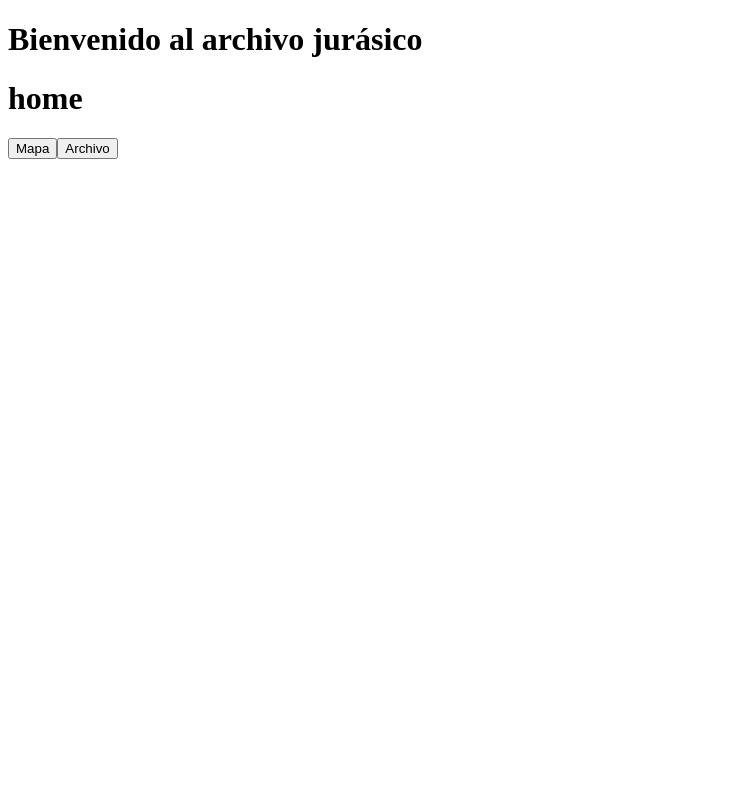
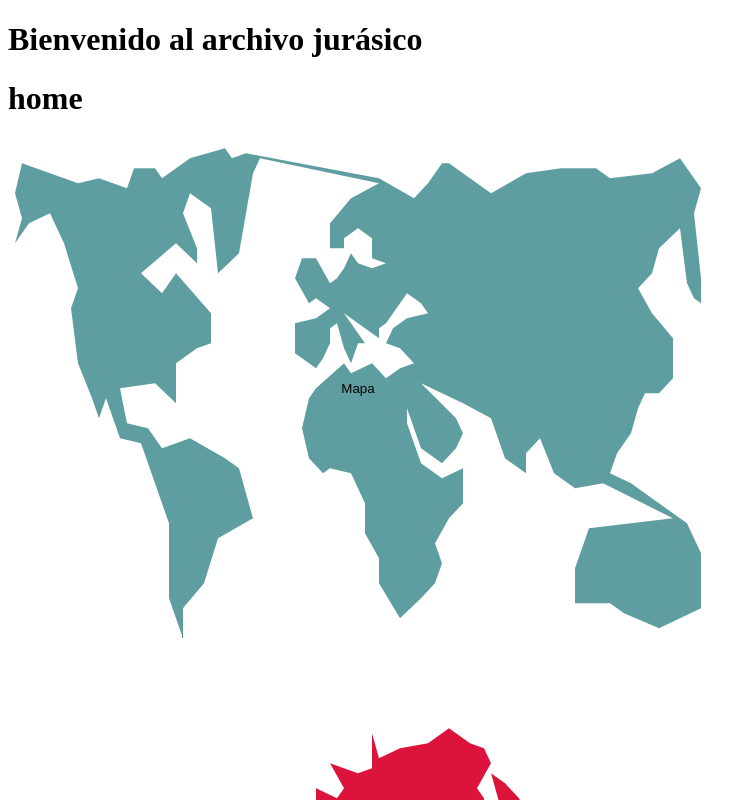
Before and after one commit to Rgrivas9/Archivo-Jur-sico, a React (Vite) app: page / in a window 1280 px wide. Shown: the top 800 px of the page, without its empty margins (0-756 px from the left). Built offline with nearby package versions, Linux system fonts and the light colour scheme.

Commit message:
copia de seguridad

```diff
--- a/src/components/Header.jsx
+++ b/src/components/Header.jsx
@@ -1,6 +1,7 @@
 import { PageContext } from "../context/pageContext";
 import { useContext } from "react";
 import HeaderPages from "./HeaderPages";
+import './header.css'
 
 const Header = () => {
   const { page} = useContext(PageContext);
--- a/src/components/HeaderPages.jsx
+++ b/src/components/HeaderPages.jsx
@@ -1,6 +1,7 @@
 import { PageContext } from "../context/pageContext";
 import { useContext } from "react";
 import { useNavigate } from "react-router-dom";
+import './headerPages.css'
 
 const HeaderPages = () => {
   const { page, setPage } = useContext(PageContext);
@@ -13,7 +14,7 @@ const HeaderPages = () => {
           navigate("/");
         }}
       >
-        Volver
+        Home
       </button>
       {page == "archivo" ? <h1>Archivo</h1> : <h1>Mapa</h1>}
       {page == "archivo" ? (
--- a/src/pages/Archivo.jsx
+++ b/src/pages/Archivo.jsx
@@ -1,3 +1,5 @@
+import './archivo.css'
+
 const Archivo = () => {
   localStorage.setItem("pageDino", "archivo");
   return (
--- a/src/pages/Home.jsx
+++ b/src/pages/Home.jsx
@@ -1,6 +1,7 @@
 import { useNavigate } from "react-router-dom";
 import { useContext } from "react";
 import { PageContext } from "../context/pageContext";
+import './home.css'
 
 const Home = () => {
   localStorage.setItem("pageDino", "home");
@@ -14,6 +15,7 @@ const Home = () => {
           setPage("mapa");
           navigate("/mapa");
         }}
+        className='mapBtn'
       >
         Mapa
       </button>
@@ -22,6 +24,7 @@ const Home = () => {
           setPage("archivo");
           navigate("/archivo");
         }}
+        className='dinosaurBtn'
       >
         Archivo
       </button>
--- a/src/pages/dinosaurBtn.css
+++ b/src/pages/dinosaurBtn.css
@@ -1,4 +1,7 @@
 .dinosaurBtn {
+  width: 700px;
+  height: 500px;
+  background-color: crimson;
   clip-path: polygon(
     30% 97%,
     27% 90%,
--- a/src/pages/home.css
+++ b/src/pages/home.css
@@ -0,0 +1,2 @@
+@import url('./dinosaurBtn.css');
+@import url('./mapBtn.css');
--- /dev/null
+++ b/src/pages/mapBtn.css
@@ -0,0 +1,204 @@
+.mapBtn {
+  width: 700px;
+  height: 500px;
+  background-color: cadetblue;
+  clip-path: polygon(
+    35% 7%,
+    33% 23%,
+    30% 27%,
+    29% 14%,
+    26% 11%,
+    25% 15%,
+    27% 22%,
+    27% 25%,
+    24% 21%,
+    19% 27%,
+    22% 31%,
+    24% 27%,
+    29% 35%,
+    29% 41%,
+    27% 42%,
+    24% 45%,
+    24% 53%,
+    21% 49%,
+    16% 50%,
+    17% 57%,
+    20% 58%,
+    22% 62%,
+    26% 60%,
+    31% 64%,
+    33% 66%,
+    35% 76%,
+    30% 80%,
+    28% 89%,
+    25% 94%,
+    25% 100%,
+    23% 92%,
+    23% 77%,
+    20% 65%,
+    19% 61%,
+    16% 60%,
+    14% 52%,
+    13% 56%,
+    12% 52%,
+    10% 45%,
+    9% 34%,
+    10% 30%,
+    8% 21%,
+    6% 15%,
+    3% 17%,
+    1% 21%,
+    2% 16%,
+    1% 11%,
+    2% 5%,
+    6% 7%,
+    10% 9%,
+    13% 8%,
+    17% 10%,
+    18% 6%,
+    21% 6%,
+    22% 8%,
+    26% 4%,
+    31% 2%,
+    32% 4%,
+    34% 3%,
+    53% 8%,
+    58% 12%,
+    60% 9%,
+    62% 5%,
+    63% 5%,
+    66% 8%,
+    69% 11%,
+    74% 7%,
+    79% 6%,
+    84% 6%,
+    86% 8%,
+    92% 7%,
+    96% 4%,
+    99% 10%,
+    98% 15%,
+    99% 28%,
+    99% 33%,
+    98% 32%,
+    97% 29%,
+    96% 18%,
+    93% 22%,
+    92% 27%,
+    90% 30%,
+    92% 35%,
+    95% 40%,
+    95% 48%,
+    93% 51%,
+    91% 51%,
+    90% 54%,
+    89% 59%,
+    87% 63%,
+    86% 67%,
+    89% 69%,
+    97% 77%,
+    99% 83%,
+    99% 94%,
+    93% 98%,
+    88% 95%,
+    86% 93%,
+    81% 93%,
+    81% 86%,
+    83% 78%,
+    95% 76%,
+    85% 69%,
+    81% 70%,
+    78% 67%,
+    76% 60%,
+    74% 63%,
+    74% 67%,
+    71% 64%,
+    69% 56%,
+    65% 53%,
+    59% 49%,
+    64% 56%,
+    65% 59%,
+    64% 62%,
+    62% 65%,
+    59% 62%,
+    57% 54%,
+    57% 57%,
+    59% 65%,
+    62% 68%,
+    65% 66%,
+    65% 73%,
+    63% 76%,
+    61% 81%,
+    62% 85%,
+    61% 89%,
+    59% 92%,
+    56% 96%,
+    53% 89%,
+    53% 84%,
+    51% 79%,
+    51% 73%,
+    49% 67%,
+    46% 66%,
+    45% 67%,
+    43% 64%,
+    42% 58%,
+    43% 52%,
+    44% 50%,
+    48% 45%,
+    49% 47%,
+    52% 45%,
+    54% 48%,
+    56% 46%,
+    58% 45%,
+    56% 42%,
+    54% 41%,
+    55% 38%,
+    57% 36%,
+    60% 35%,
+    59% 33%,
+    57% 31%,
+    55% 35%,
+    54% 37%,
+    53% 38%,
+    53% 40%,
+    51% 38%,
+    48% 35%,
+    50% 39%,
+    51% 41%,
+    50% 41%,
+    49% 45%,
+    48% 42%,
+    47% 37%,
+    46% 38%,
+    46% 41%,
+    45% 44%,
+    44% 46%,
+    43% 45%,
+    41% 43%,
+    41% 37%,
+    44% 36%,
+    46% 34%,
+    44% 32%,
+    43% 33%,
+    41% 28%,
+    42% 24%,
+    44% 24%,
+    46% 29%,
+    47% 28%,
+    48% 26%,
+    49% 23%,
+    50% 25%,
+    52% 26%,
+    54% 25%,
+    52% 24%,
+    52% 22%,
+    52% 20%,
+    50% 18%,
+    48% 20%,
+    48% 22%,
+    46% 22%,
+    46% 17%,
+    49% 12%,
+    53% 9%,
+    36% 4%
+  );
+}
```
Also changed, not shown: src/components/headerPages.css (added). Lines whose indentation alone changed are shown as unchanged.
